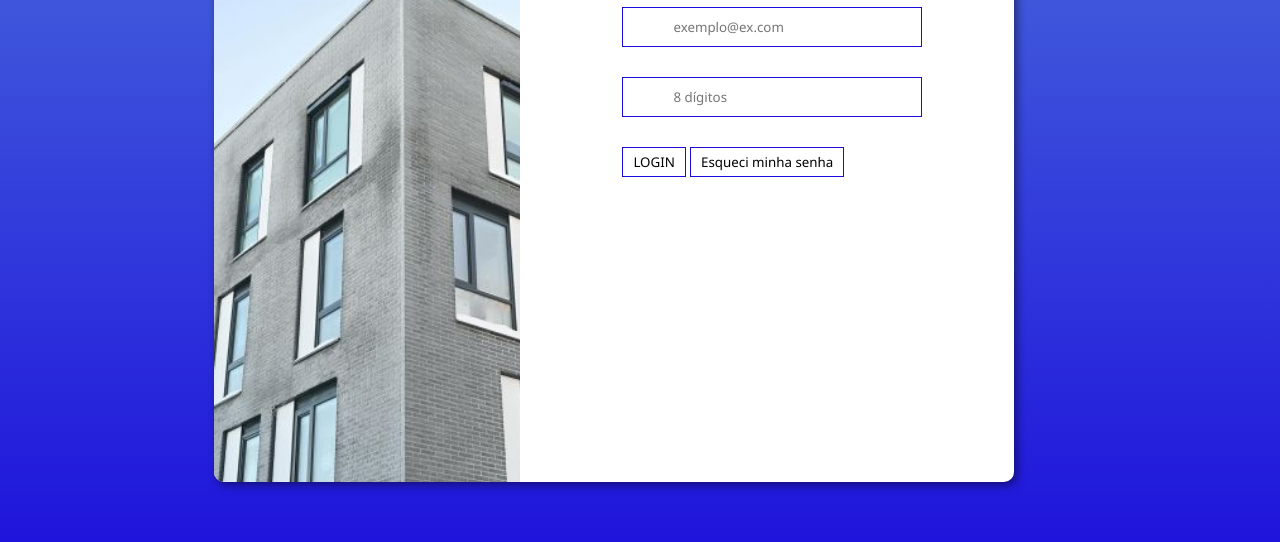
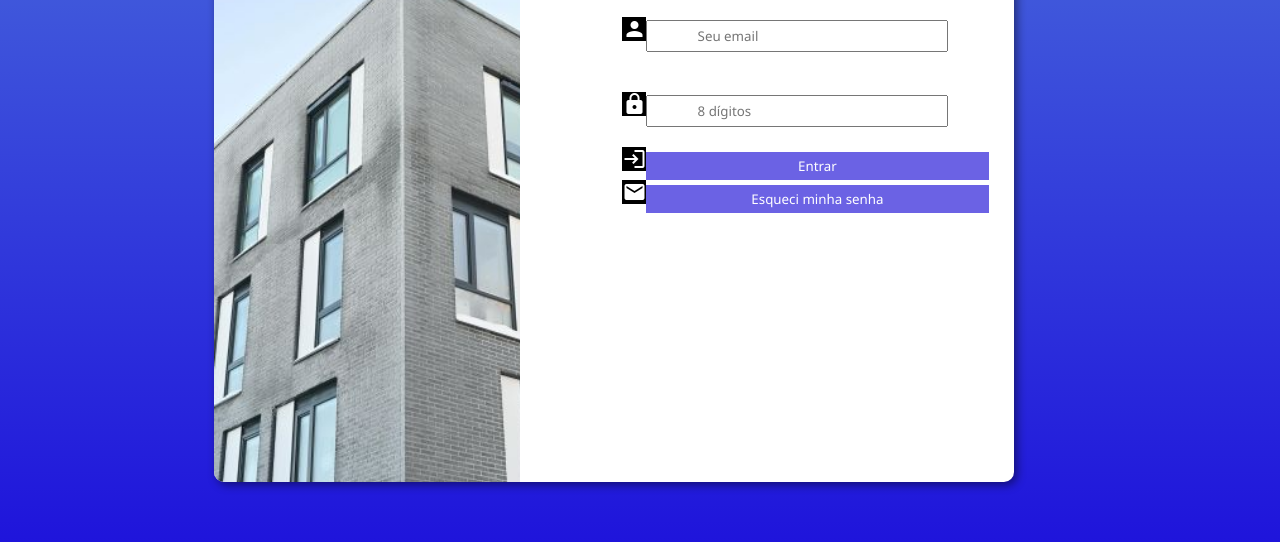
Before and after one commit to ArthurBatista117/projeto-tela-de-login, a plain HTML site: page index.html in a window 1280 px wide. Shown: the part 198-740 px from the top of the page. Drawn offline with Linux system fonts and the light colour scheme.

Commit message:
final do desafio

```diff
--- a/index.html
+++ b/index.html
@@ -18,10 +18,17 @@
             <p>Seja bem vindo novamente</p>
             <form action="cadastro.py" method="post">
 
-                <input type="email" name="email" id="email" autocomplete="email" required placeholder="exemplo@ex.com">
-
-                <input type="password" name="senha" id="senha" autocomplete="current-password" required placeholder="8 dígitos">
-                <input type="submit" value="LOGIN" id="submit">
+                <div class="campo">
+                    <label for="email"><span class="material-icons">person</span></label>
+                    <input type="email" name="email" id="email" autocomplete="email" required placeholder="Seu email">
+                </div>
+                <div class="campo">
+                    <label for="senha"><span class="material-icons">lock</span></label>
+                    <input type="password" name="senha" id="senha" autocomplete="current-password" required placeholder="8 dígitos">
+                </div>
+                <label for="submit" class="format"><span class="material-icons">login</span></label>
+                <input type="submit" value="Entrar" id="submit">
+                <span class="material-icons">email</span>
                 <button>Esqueci minha senha</button>
             </form>
         </div>
--- a/style/style.css
+++ b/style/style.css
@@ -48,20 +48,27 @@ div#imagem{
     height: 40%;
 }
 
-input{
-    margin-top: 10px;
+div.campo{
+    margin-top: 20px;
+}
+div.campo > input{
     margin-bottom: 20px;
-    padding: 10px;
-    border: 1px solid #1B0DDB;
-}
-
-input#senha{
-    display: block;
+    padding-inline: 30px;
+    padding-block: 5px;
 }
 
 input#submit, button{
-    background-color: #fff;
-    border: 1px solid #1B0DDB;
+    background-color: #6b62e4;
+    color: #fff;
+    border: none;
     padding-inline: 10px;
     padding-block: 5px;
+    width: 90%;
 }
+
+span.material-icons{
+    color: white;
+    background-color: black;
+    margin-right: -5px;
+
+}
```
